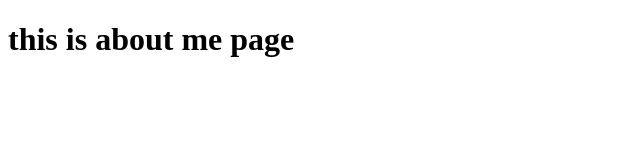
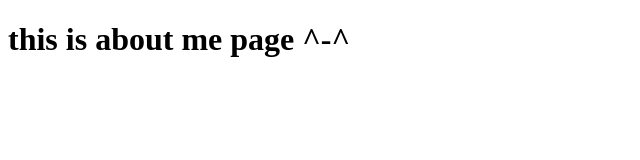
Before and after one commit to shatha5/techcampus, a plain HTML site: page about.html in a window 1280 px wide. Shown: the full height of the page, 0-640 px from the left. Drawn offline with Linux system fonts and the light colour scheme.

Commit message:
new about

```diff
--- a/about.html
+++ b/about.html
@@ -5,6 +5,6 @@
     <title>aboutme</title>
   </head>
   <body>
-    <h1>this is about me page</h1>
+    <h1>this is about me page ^-^</h1>
   </body>
 </html>
```
